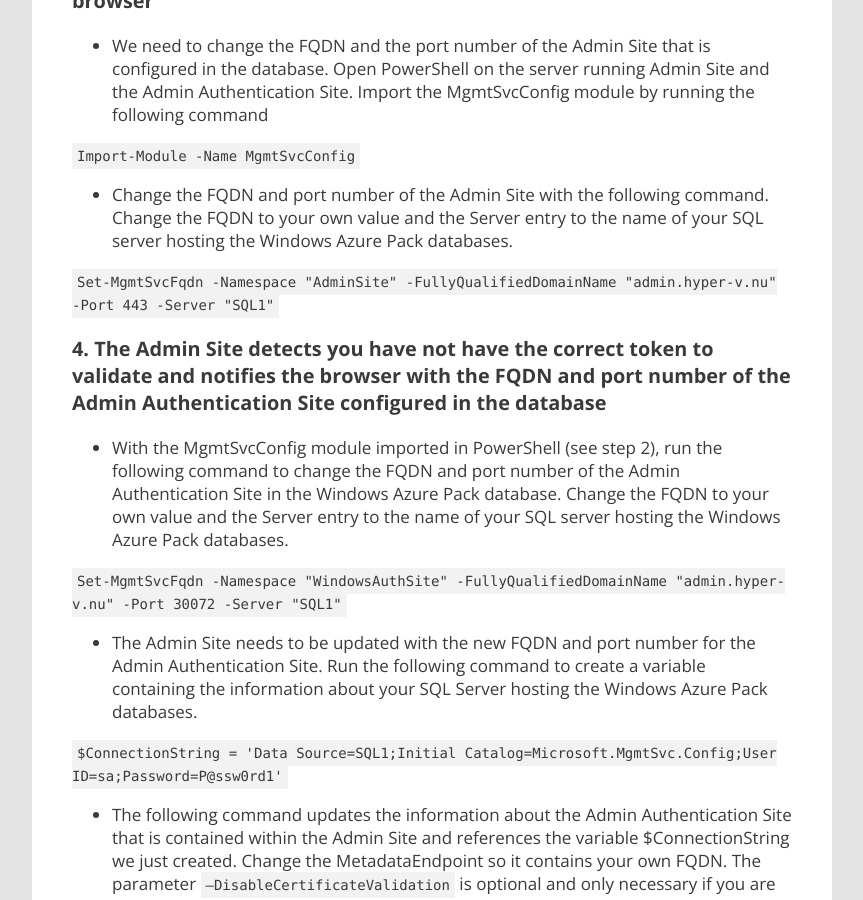
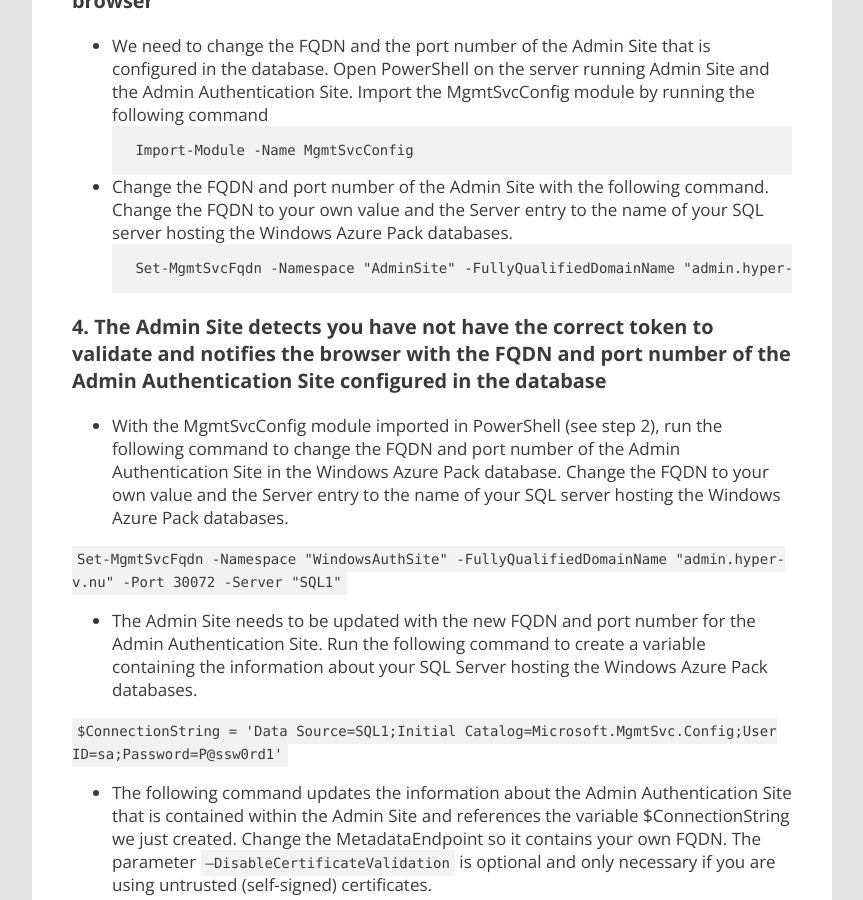
Before and after one commit to marcvaneijk/marcvaneijk.old, a Jekyll site: the page built from _posts/2013-10-29-wapurls.md, in a window 1280 px wide and 900 px high, scrolled down 2637 px. Shown: the whole window, without its empty margins (58-921 px from the left). Built offline with Jekyll 4.4.1, drawn with Linux system fonts in a browser that asks for light colours; nearby versions of some CDN libraries.

````diff
--- a/_posts/2013-10-29-wapurls.md
+++ b/_posts/2013-10-29-wapurls.md
@@ -56,11 +56,13 @@ For this example I want access the Admin Site on https://admin.hyper-v.nu and th
 ### 2. Windows Azure Pack gets the Admin Site Fully Qualified Domain Name (FQDN) and port number from the database and notifies the browser
 
 - We need to change the FQDN and the port number of the Admin Site that is configured in the database. Open PowerShell on the server running Admin Site and the Admin Authentication Site. Import the MgmtSvcConfig module by running the following command
-
- `Import-Module -Name MgmtSvcConfig`
+ ```
+ Import-Module -Name MgmtSvcConfig
+ ```
 - Change the FQDN and port number of the Admin Site with the following command. Change the FQDN to your own value and the Server entry to the name of your SQL server hosting the Windows Azure Pack databases.
-
- `Set-MgmtSvcFqdn -Namespace "AdminSite" -FullyQualifiedDomainName "admin.hyper-v.nu" -Port 443 -Server "SQL1"`
+ ```
+ Set-MgmtSvcFqdn -Namespace "AdminSite" -FullyQualifiedDomainName "admin.hyper-v.nu" -Port 443 -Server "SQL1"`
+ ```
 
 ### 4. The Admin Site detects you have not have the correct token to validate and notifies the browser with the FQDN and port number of the Admin Authentication Site configured in the database
 
````
